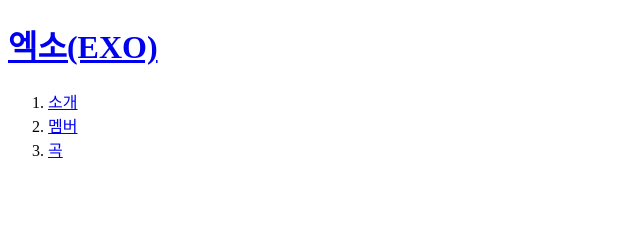
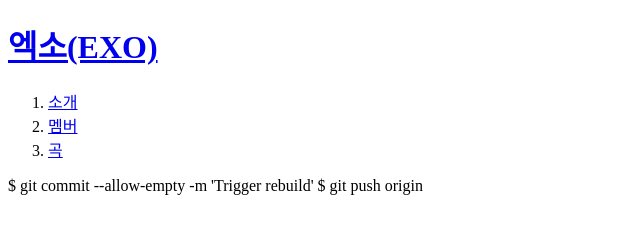
Before and after one commit to hyemin48/web1, a plain HTML site: page index.html in a window 1280 px wide. Shown: the whole page, without its empty margins (0-640 px from the left). Drawn offline with Linux system fonts and the light colour scheme.

Commit message:
Update index.html

```diff
--- a/index.html
+++ b/index.html
@@ -12,3 +12,6 @@
   </ol>
 </body>
 </html>
+
+$ git commit --allow-empty -m 'Trigger rebuild'
+$ git push origin
```
